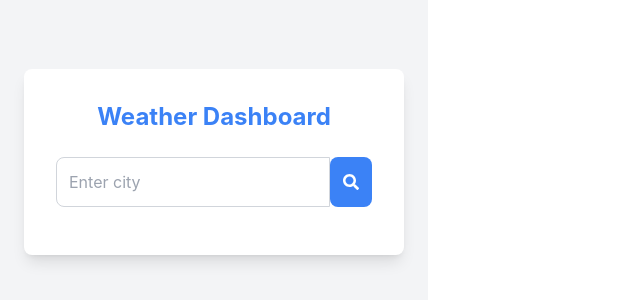
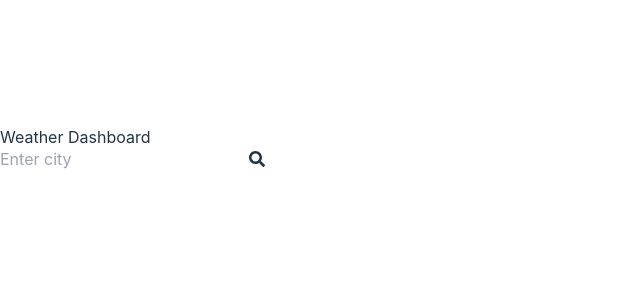
Before and after one commit to Ziad-Sadek/FE-Capstone-Project, a React (Vite) app: page / in a window 1280 px wide. Shown: the part 238-538 px from the top of the page, without its empty margins (0-640 px from the left). Built offline with nearby package versions, Linux system fonts and the light colour scheme.

Commit message:
editing app.jsx

```diff
--- a/src/App.jsx
+++ b/src/App.jsx
@@ -24,54 +24,45 @@ const App = () => {
   };
 
   return (
-    <div className="min-h-screen flex items-center justify-center bg-gray-100 p-6">
-      <div className="bg-white shadow-lg rounded-lg p-8 w-full max-w-md">
-        <h1 className="text-2xl font-bold text-center text-blue-500 mb-6">Weather Dashboard</h1>
+    <div className="body">
+      <div className="background"></div>
 
-        <div className="flex mb-4">
+      <div className="weather-card">
+        <h1>Weather Dashboard</h1>
+
+        {/* Search Input and Button */}
+        <div className="flex mb-6">
           <input
             type="text"
             value={city}
             onChange={(e) => setCity(e.target.value)}
             placeholder="Enter city"
-            className="w-full p-3 border border-gray-300 rounded-l-lg focus:outline-none focus:ring-2 focus:ring-blue-500"
           />
-          <button
-            onClick={handleSearch}
-            className="p-3 bg-blue-500 text-white rounded-r-lg hover:bg-blue-600 focus:outline-none"
-          >
+          <button onClick={handleSearch}>
             <FaSearch />
           </button>
         </div>
 
-        {loading && <p className="text-center text-blue-500">Loading...</p>}
+        {/* Loading indicator */}
+        {loading && <p className="loading">Loading...</p>}
 
-        {error && (
-          <div className="text-center text-red-500 mb-4">
-            <p>{error}</p>
-          </div>
-        )}
+        {/* Error Message */}
+        {error && <div className="error-message">{error}</div>}
 
+        {/* Weather Data */}
         {weatherData && (
-          <div className="text-center">
-            <h2 className="text-3xl font-semibold text-blue-600">{weatherData.name}</h2>
-
-
+          <div className="weather-info">
+            <h2>{weatherData.name}</h2>
+            {/* Weather Icon */}
             {weatherData.weather && (
-              <div className="flex items-center justify-center mt-4">
               <img
                 src={`http://openweathermap.org/img/wn/${weatherData.weather[0].icon}.png`}
                 alt={weatherData.weather[0].description}
-                  className="w-16 h-16"
               />
-              </div>
             )}
-
-            <div className="text-xl text-gray-700 mt-4">
             <p>Temperature: {weatherData.main.temp}°C</p>
             <p>Humidity: {weatherData.main.humidity}%</p>
             <p>Wind Speed: {weatherData.wind.speed} km/h</p>
-            </div>
           </div>
         )}
       </div>
```
Lines whose indentation alone changed are shown as unchanged.
